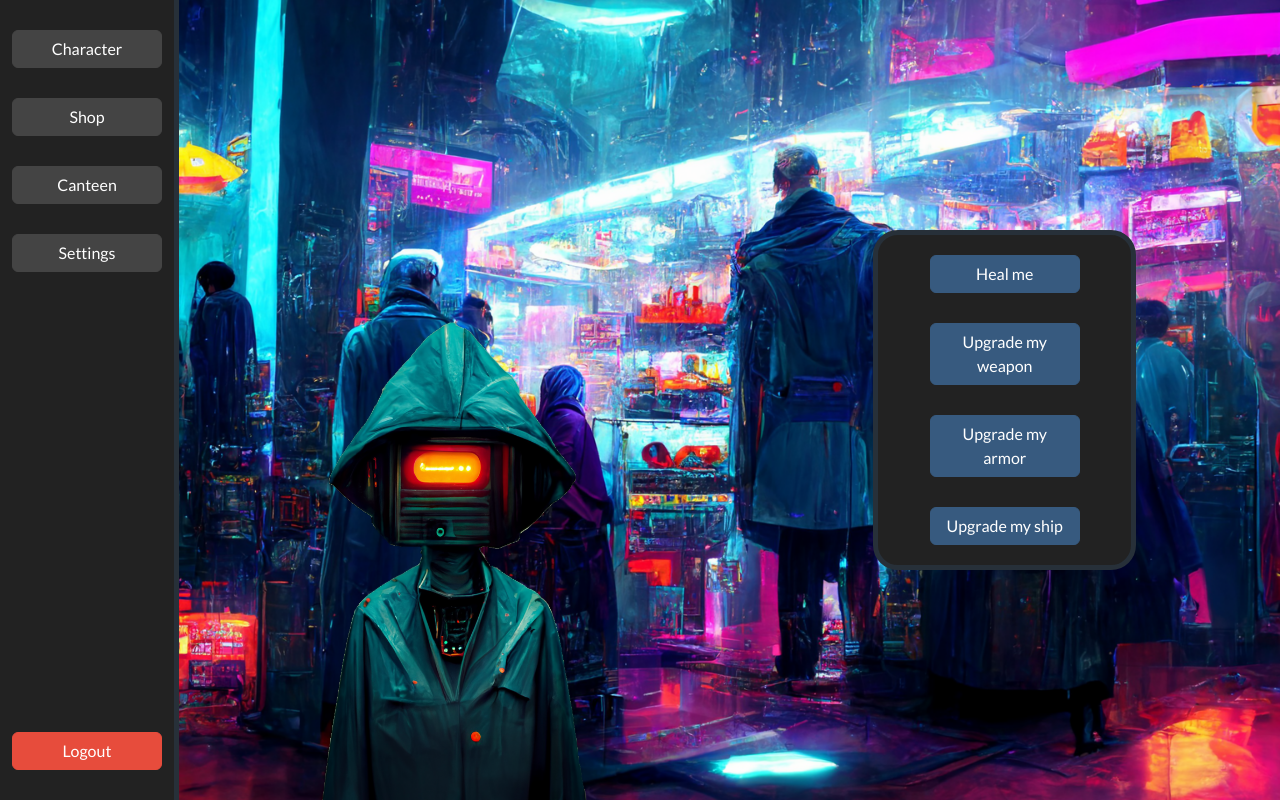
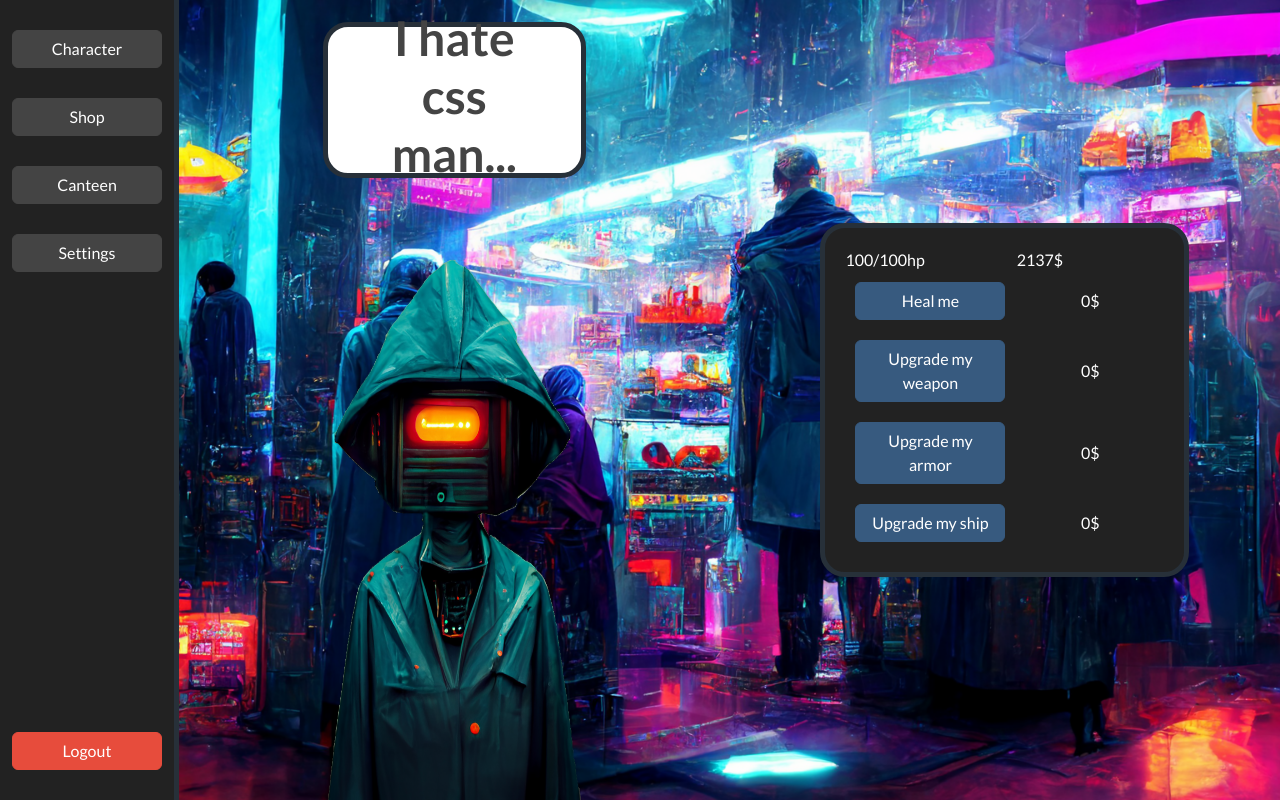
Before and after one commit to Corqi/WWW-app, a Flask app: page /shop in a window 1280 px wide. Run offline with Flask 2, Linux system fonts and the light colour scheme; the visitor is signed in with stand-in values (Sample User, id 1); parts of the project's set-up code (start-up, migrations or seed data) failed here and were passed over; some libraries are stand-ins or nearby versions.

Commit message:
shop page visual updates v0.2

```diff
--- a/app/templates/game.html
+++ b/app/templates/game.html
@@ -32,7 +32,7 @@
 
     #navbarButtons{
         height: 100%;
-        min-height: 350px;
+        min-height: 370px;
     }
 
     #content{
--- a/app/templates/shop.html
+++ b/app/templates/shop.html
@@ -16,55 +16,127 @@
 
         background: rgb(34, 34, 34);
         padding: 20px;
-        width: 50%;
+        width: 70%;
         min-width: 250px;
         height: auto;
     }
 
-    #buttonBuyHealth{
-        margin-top: 0;
-    }
-
-    #formShop{
-        text-align: center;
-    }
-
     #image{
-        height: 100%;
+        height: 80%;
         padding: 0;
 
-        display: flex;
-        align-items: flex-end;
+        margin-top: auto;
+        margin-bottom: 0;
+        overflow: hidden;
     }
 
     #spriteShopkeeper{
-        width: 100%;
+        width: auto;
         height: auto;
 
+        margin-right: auto;
+        margin-left: auto;
+    }
+
+    #shopkeeperMessage{
+        border-style: solid;
+        border-radius: 25px;
+        border-color: rgb(39, 48, 57);
+        border-width: thick;
+
+        background: rgb(255, 255, 255);
+        padding: 20px;
+        width: 50%;
+        min-width: 250px;
+        height: 20%;
+
+        margin-left: auto;
+        margin-right: auto;
+
+        align-content: center;
+    }
+
+    #leftShopBox{
+        height: 100%;
+        text-align: center;
+        padding-top: 2%;
+    }
+
+    .shopButtons{
+        align-content: center;
+    }
+
+    .textShop{
+        text-align:center;
+        margin: auto;
+    }
+
+    .btn-primary{
+        margin: 10px;
+    }
+
+    p{
+        margin-bottom: 0;
     }
 </style>
 {% endblock styles %}
 
 {% block content %}
-<div class="container col-6" id="image">
-    <img src="{{url_for('static', filename='shopkeeper.png')}}" alt="Shopkeeper" id="spriteShopkeeper">
+<div class="container col-6" id="leftShopBox">
+    <div class="row" id="shopkeeperMessage">
+        <h1 class="text-secondary"><b>I hate css man...</b></h1>
+    </div>
+    <div class="row" id="image">
+        <img src="{{url_for('static', filename='shopkeeper.png')}}" alt="Shopkeeper" id="spriteShopkeeper">
+    </div>
 </div>
 
 <div class="container col-6">
     <div class="container" id="shopBox">
-        <form action="#" method="post" id="formShop">
-            <button type="submit" class="btn btn-primary" id="buttonBuyHealth">Heal me</button>
-            <br>
+        <div class="row">
+            <div class="container col-6">
+                <p>100/100hp</p>
+            </div>
+            <div class="container col-6">
+                <p>2137$</p>
+            </div>
+        </div>
 
-            <button type="submit" class="btn btn-primary" id="buttonBuySpeed">Upgrade my weapon</button>
-            <br>
+        <div class="row">
+            <div class="container col-6 shopButtons">
+                <button type="submit" class="btn btn-primary" id="buttonBuyHealth">Heal me</button>
+            </div>
+            <div class="container col-6 textShop">
+                <p>0$</p>
+            </div>
+        </div>
 
-            <button type="submit" class="btn btn-primary" id="buttonBuyArmor">Upgrade my armor</button>
-            <br>
+        <div class="row">
+            <div class="container col-6 shopButtons">
+                <button type="submit" class="btn btn-primary" id="buttonBuySpeed">Upgrade my weapon</button>
+            </div>
+            <div class="container col-6 textShop">
+                <p>0$</p>
+            </div>
+        </div>
 
-            <button type="submit" class="btn btn-primary" id="buttonBuyLuck">Upgrade my ship</button>
-            <br>
-        </form>
+        <div class="row">
+            <div class="container col-6 shopButtons">
+                <button type="submit" class="btn btn-primary" id="buttonBuyArmor">Upgrade my armor</button>
+            </div>
+            <div class="container col-6 textShop">
+                <p>0$</p>
+            </div>
+        </div>
+
+        <div class="row">
+            <div class="container col-6 shopButtons">
+                <button type="submit" class="btn btn-primary" id="buttonBuyLuck">Upgrade my ship</button>
+            </div>
+            <div class="container col-6 textShop">
+                <p>0$</p>
+            </div>
+        </div>
     </div>
 </div>
 {% endblock content %}
```
